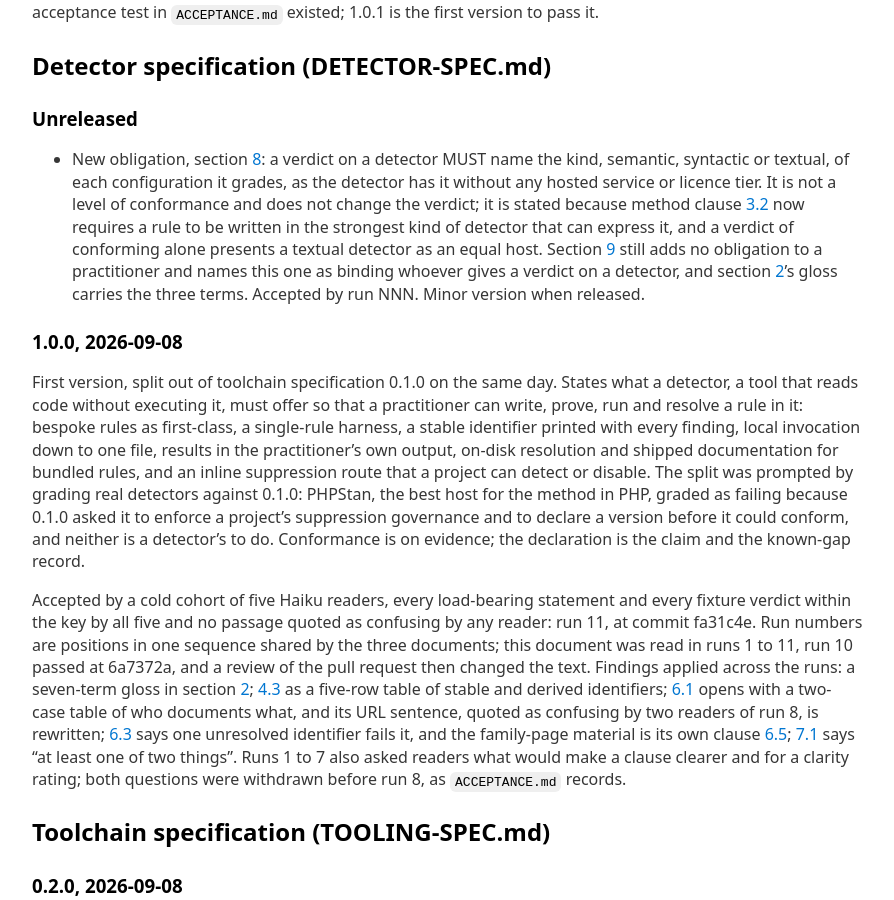
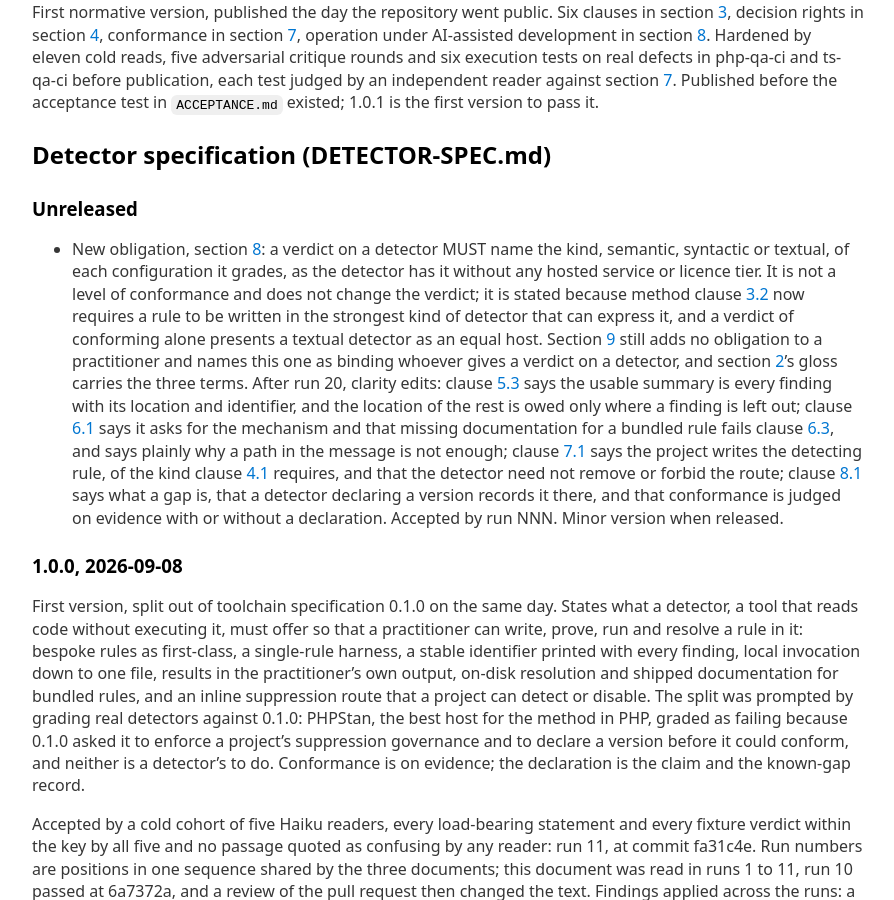
Before and after one commit to Defence-Before-Fix/defence-before-fix.github.io, a Jekyll site: the page built from CHANGELOG.md, in a window 1280 px wide and 900 px high, scrolled down 2148 px. Shown: the whole window, without its empty margins (192-1086 px from the left). Built offline with Jekyll 4.4.1, drawn with Linux system fonts in a browser that asks for light colours; our own code applies the rules of GitHub Pages for plain Markdown files; some of the changed text lies outside the part shown.

Commit message:
Clarity edits after runs 19 and 20
SPEC.md: clause 3.2 sets out the two grounds for a weaker kind as a
numbered pair, refers to "which of the two grounds", and says the
extension-points rule in two short sentences; section 2 says what
independent means instead of pointing at clause 3.1's vocabulary;
clause 3.1 says what the level of a class is; clause 3.3 Part B says
an instance behind an inline ignore is a suppression for clauses 3.4,
3.5 and section 4, not a narrowing; clause 3.4 says plainly that a
baseline is rare.

DETECTOR-SPEC.md: clause 5.3 says what the usable summary is and when
the location of the rest is owed; clause 6.1 says it asks for the
mechanism, missing bundled documentation failing 6.3, and why a path in
the message is not enough; clause 7.1 says the project writes the
detecting rule and the detector need not remove or forbid the route;
clause 8.1 says what a gap is, where it is recorded, and that
conformance is judged on evidence with or without a declaration.

CHANGELOG.md: both Unreleased lines note the edits; run NNN kept.

Co-Authored-By: Claude Opus 5.5 <noreply@anthropic.com>

```diff
--- a/DETECTOR-SPEC.md
+++ b/DETECTOR-SPEC.md
@@ -158,7 +158,10 @@ any.
 ### 5.3 The result MUST reach the practitioner in the output of the command they ran
 
 Where the [Detector] writes fuller detail elsewhere, the invoked command's own output MUST
-carry both a usable summary and the location of the remainder.
+still carry a usable summary: every finding, with where it is and its [Identifier]. If that
+output leaves any finding out, it MUST also give the location of the rest. Output that prints
+every finding meets this clause, even where extra detail, such as a code snippet, is written only
+to a file the output does not name.
 
 **Why**: method specification clause 8.2. A report the [Practitioner] has to go and find is a
 report that arrives after the decision it was meant to inform.
@@ -184,13 +187,17 @@ Two cases, by who wrote the [Rule]:
 | The project's own | The project                    | Print the [Identifier] unaltered; the lookup is the [Toolchain]'s to give |
 
 In both, the mechanism is keyed on **the [Identifier] exactly as printed**. A command, an index
-file or a URL are all acceptable forms. Each case in turn:
+file or a URL are all acceptable forms. This clause asks for the mechanism, not for every page.
+Where the mechanism works but a [Bundled rule]'s [Identifier] has no documentation to resolve
+to, that fails clause 6.3, not this clause; for a project's own [Rule], the missing
+documentation is the project's to write. Each case in turn:
 
 **For a [Bundled rule]**, the [Detector] supplies the documentation and the
 lookup, and clauses 6.2 and 6.3 say where. The mechanism MUST resolve an [Identifier]
 presented alone, because the reader who needs it most has the [Identifier] from a log, a
-ticket or a colleague and not the [Message]. A [Message] that carries its own
-documentation path resolves that [Message], not the [Identifier].
+ticket or a colleague and not the [Message]. A documentation path printed inside the
+[Message] does not meet this: it helps only a reader who has the [Message], and the
+[Identifier] on its own still leads nowhere.
 
 **For a project's own [Rule]**, the [Detector] cannot know the documentation, so what
 it owes is the half it can give: the [Identifier] printed unaltered under clause 4.3, and no
@@ -270,9 +277,11 @@ nothing to run.
 An inline ignore comment, a per-line directive and a generated [Baseline] are all such
 routes. The [Detector] MAY ship them. For each one it MUST do at least one of two things, and either
 alone satisfies this clause: make the route disableable by configuration; or make the route
-detectable, by a [Rule] the project can write in the [Detector] itself or by a mechanical check
-the [Detector] documents. Either lets a project which decides to forbid the route enforce that
-decision. A route that can be neither switched off nor seen does not [Conform].
+detectable. Detectable means the project can find every use of the route, either with a [Rule]
+the project writes itself, of the kind clause 4.1 requires the [Detector] to host, or with a
+mechanical check the [Detector] documents. The [Detector] is not required to remove the route
+or to forbid it. Either of the two things lets a project which decides to forbid the route
+enforce that decision. A route that can be neither switched off nor seen does not [Conform].
 
 **Why**: the method specification's position is that [Suppression] is an [Owner]
 decision under its clause 3.4 and section 4, and an [Owner] cannot decide something they are
@@ -320,15 +329,18 @@ verdict that said only [Conforming] would present a [Textual] [Detector] as an e
 ### 8.1 A maintainer MAY declare the version of this document the detector conforms to, and the declaration records known gaps
 
 The declaration is machine-readable, in whatever form the [Detector]'s ecosystem uses to
-record dependencies. The same declaration is where a gap against this document is recorded once it is
-known: a [Detector] that has learnt, from its own checks or from a [Practitioner]'s
-report under the method's clause 3.2, that it fails a MUST in sections 4 to 7 MUST record that gap
-alongside the version it declares, in the same file or one it names. A declaration with a non-empty
+record dependencies. The same declaration is where a known gap is recorded. A gap is a MUST in
+sections 4 to 7 that the [Detector] fails. Once its maintainer knows of a gap, from the
+[Detector]'s own checks or from a [Practitioner]'s report under the method's clause 3.2, a
+[Detector] that declares a version MUST record the gap alongside that version, in the same file
+as the declaration or in a file the declaration names. A declaration with a non-empty
 gap record is a statement of where the [Detector] stands and is not a claim of
 [Conformance].
 
-The declaration is optional. It is how a maintainer claims [Conformance]; it is not a
-condition of it. A [Detector] that predates this document, or whose maintainer has never read
+The declaration is optional: a [Detector] with no declaration can still [Conform]. Whether a
+[Detector] [Conforms] is judged on the evidence, with or without a declaration. The
+declaration is for the maintainer: it is how they claim [Conformance] and record the gaps they
+know of. A [Detector] that predates this document, or whose maintainer has never read
 it, MAY be graded [Conforming] on evidence by anyone who exercises the clauses above against
 it, and a verdict on any [Detector], declared or not, rests on that exercise and not on the
 claim. A declaration tells the reader what the maintainer believes and what they know to be missing;
--- a/SPEC.md
+++ b/SPEC.md
@@ -193,8 +193,9 @@ rather than deciding in advance whether it is expressible. Failing to write a [R
 clause 3.1's bounds is itself the evidence that the [Defect] is out of scope, and it is cheaper and
 more reliable than a judgement made before trying. The conclusion that no pattern exists MUST be
 stated in one sentence, naming at least two independent techniques tried at expressing the
-[Rule], in the vocabulary clause 3.1 uses for a search, and recorded where the project's
-other decisions are enumerable under clause 8.7, not only with the fix. It is the cheapest way
+[Rule], and recorded where the project's other decisions are enumerable under clause 8.7, not
+only with the fix. Two techniques are independent, as clause 3.1 defines it for a search, when
+they would miss different things. It is the cheapest way
 out of the method and the only one that would otherwise leave no trace; enumerating it is how an
 [Owner] sees an [Agent] routing around the method, and naming the techniques is what lets
 them judge whether the attempt was one.
@@ -326,12 +327,12 @@ Two bounds apply, and both are checkable during the work rather than matters of
   missing [Rule] does. One report on code that does not carry the [Hazard] is enough; there is no
   tolerated rate.
 
-**Both bounds measure breadth within one level; the level itself is a separate question, answered
-against the report.**
-Where the [Defect] was reported as a behaviour, a check that reported clean having run nothing, a
-process that stopped before its work, the [Class] a [Detector] can read usually sits one level
-below that [Hazard]: the mechanism of this [Instance], not the failure the report opens with.
-That [Class] is the right one to build, because no [Detector] reads "this check still produces
+**The bounds say how broad the [Class] is. Its level is a separate question: does the [Class]
+name the failure the report describes, or the mechanism in the code that caused it?**
+Where the [Defect] was reported as a behaviour, such as a check that reported clean having run
+nothing, or a process that stopped before its work, a [Detector] usually cannot read that failure.
+The [Class] it can read sits one level lower: the mechanism of this [Instance], not the failure
+the report opens with. That [Class] is the right one to build, because no [Detector] reads "this check still produces
 its signal". It is not the whole answer. The record MUST state whether the reported behaviour is also
 pinned by a check a [Runner] executes, under section 6, either one added with this remediation or
 an existing one named, and where neither is offered, why not. A [Class] drawn at the mechanism with
@@ -415,19 +416,24 @@ be written in the strongest kind of [Detector] that can express it: a [Semantic]
 Enabling an existing [Rule], or tightening its thresholds, is not writing one, and the
 off-the-shelf paragraph above covers it; giving an existing [Rule] a pattern of the project's own,
 or changing the pattern of a [Rule] the project wrote, is writing one. A
-weaker kind is allowed only where the stronger kind cannot express the [Rule], as where the
-[Rule] reads a file the [Semantic] [Detector] does not parse, or where the language has no
-[Detector] of the stronger kind that accepts bespoke [Rules]. The language has one when the
+weaker kind is allowed on one of two grounds only:
+
+1. the stronger kind cannot express the [Rule], as where the [Rule] reads a file the [Semantic]
+   [Detector] does not parse; or
+2. the language has no [Detector] of the stronger kind that accepts bespoke [Rules].
+
+For the second ground, the language has such a [Detector] when the
 project already runs it or the language's own [Detector] ecosystem offers it, the same check
 section 2 asks for before a [Toolchain] gap is recorded. A stronger configuration of a [Detector]
 the project runs is one; a [Detector] or configuration of the stronger kind available only
 through a hosted service or a licence tier is not. A [Detector] accepts bespoke [Rules] when the
 project can add a [Rule] of its own to it through a documented extension point, such as a plugin
-interface or an API for writing [Rules], whether or not it meets the rest of the [detector specification](DETECTOR-SPEC.md); a [Rule] whose
-construct its extension points cannot reach is one that [Detector] cannot express, and one its
-kind cannot express where no other [Detector] of that kind reaches it. On the [Remediation docs] of a [Rule] they
+interface or an API for writing [Rules], whether or not it meets the rest of the [detector specification](DETECTOR-SPEC.md).
+Where those extension points cannot reach the construct a [Rule] is about, that [Detector]
+cannot express the [Rule]. Where no [Detector] of that kind can reach it, the kind cannot express
+the [Rule], and the first ground holds. On the [Remediation docs] of a [Rule] they
 write, the [Practitioner] MUST name the [Detector] and its kind. Where that kind is weaker than [Semantic], the [Practitioner] MUST also
-record, for each step down from [Semantic], which of those two reasons holds and why, naming the
+record, for each step down from [Semantic], which of the two grounds holds and why, naming the
 [Detectors] of the stronger kind that were considered, on the [Rule]'s [Remediation docs] and in
 the description of the commit that adds the [Rule], moves it to another [Detector], or first
 records the reason. The [Practitioner] judges whether a reason holds, as section 4 gives them the choice of [Detector]; a
@@ -522,6 +528,11 @@ claim the remediation [Conforms]. How the project merges is its own business und
 what must survive the merge is not.
 
 **Part B: [Narrowing].**
+
+A [Narrowing] is a change to the [Rule] itself, so that it stops matching some code. An
+[Instance] left in place behind an inline ignore comment, an ignore entry or a [Baseline] is not
+a [Narrowing]: the [Rule] is unchanged and still matches it. That is a [Suppression] of the
+[Instance], and clauses 3.4 and 3.5 and section 4 govern it, not this clause.
 
 **The decision comes first, and it turns on one sentence.** Can the [Practitioner] write down why
 the [Hazard] cannot arise in the code being excluded? If they can, the exclusion is a [Narrowing],
@@ -687,8 +698,8 @@ been seen. "All examined" with nothing behind it is a claim, not a record.
 stops only when the next [Instance] needs a decision they lack the authority to make, and section 4
 says which decisions those are; a hundred [Instances], or a thousand, is work rather than a
 decision. A [Baseline] of the existing [Instances], so that the [Rule] blocks only new ones, MAY
-be adopted where fixing every [Instance] is genuinely unfeasible, and the scale at which that
-becomes true is tremendous. **No threshold is given here deliberately.** Any figure would be
+be adopted where fixing every [Instance] is genuinely unfeasible. That is rare: fixing every
+[Instance] becomes unfeasible only when the change it needs is very large indeed. **No threshold is given here deliberately.** Any figure would be
 calibrated to the [Toolchain] of the moment rather than to anything durable, and the honest measure is
 the size of the change rather than the hours it would take, since the hours depend entirely on what
 is doing the work.
```
Also changed, not shown: CHANGELOG.md.
